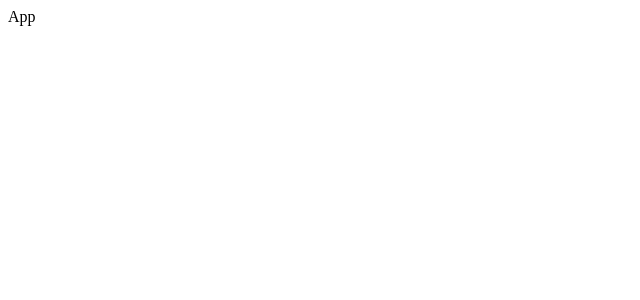
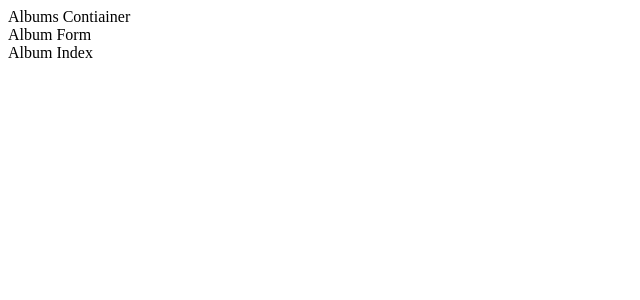
Before and after one commit to corbinarnett/vinylFile-frontend, a React (Create React App) app: page / in a window 1280 px wide. Shown: the top 300 px of the page, without its empty margins (0-640 px from the left). Built offline with nearby package versions, Linux system fonts and the light colour scheme.

Commit message:
setup albums container, album index component and album form component

```diff
--- a/src/App.js
+++ b/src/App.js
@@ -1,19 +1,19 @@
 import React from "react";
 import { connect } from 'react-redux';
-import {fetchAlbums} from './actions/fetchAlbums'
-
+// import {fetchAlbums} from './actions/fetchAlbums'
+import AlbumsContainer from './containers/AlbumsContainer'
 class App extends React.Component {
 
 
-  componentDidMount() {
-    this.props.fetchAlbums({type: 'FETCH_ALBUMS', payload: {name: 'Blue Moon'}})
-  }
+  // componentDidMount() {
+  //   this.props.fetchAlbums({type: 'FETCH_ALBUMS', payload: {name: 'Blue Moon'}})
+  // }
 
 
   render() {
     return (
     <div className="App">
-      App
+      <AlbumsContainer/>
     </div>
     );
   }q
@@ -21,4 +21,4 @@ class App extends React.Component {
 
 
 
-export default connect(null, {fetchAlbums})(App);
+export default connect()(App);
--- a/src/actions/fetchAlbums.js
+++ b/src/actions/fetchAlbums.js
@@ -6,6 +6,6 @@ export function fetchAlbums(action) {
   //   .then(res => res.json())
   //   .then(data => console.log(data))
 
-    return action
+
 
 }
--- /dev/null
+++ b/src/components/AlbumForm.js
@@ -0,0 +1,11 @@
+import React, { Component } from 'react'
+
+export default class AlbumForm extends Component {
+  render() {
+    return (
+      <div>
+        Album Form
+      </div>
+    )
+  }
+}
--- /dev/null
+++ b/src/components/AlbumIndex.js
@@ -0,0 +1,11 @@
+import React from 'react'
+
+export default function AlbumIndex() {
+  return (
+    <div>
+      Album Index
+    </div>
+  )
+}
+
+// functional component #1
--- /dev/null
+++ b/src/containers/AlbumsContainer.js
@@ -0,0 +1,15 @@
+import React, { Component } from 'react'
+import AlbumForm from '../components/AlbumForm'
+import AlbumIndex from '../components/AlbumIndex'
+
+export default class AlbumsContainer extends Component {
+  render() {
+    return (
+      <div>
+        Albums Contiainer
+        <AlbumForm />
+        <AlbumIndex />
+      </div>
+    )
+  }
+}
--- a/src/reducers/albumReducer.js
+++ b/src/reducers/albumReducer.js
@@ -1,6 +1,6 @@
 
  export default function albumReducer(state = {albums: []}, action) {
 
-  return action.payload
+
 
  }
```
